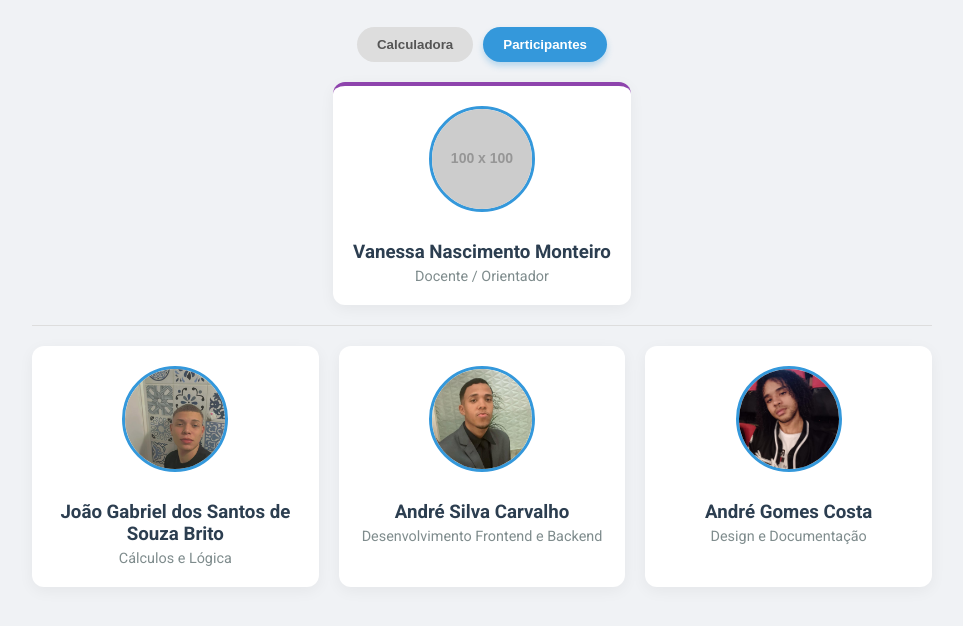
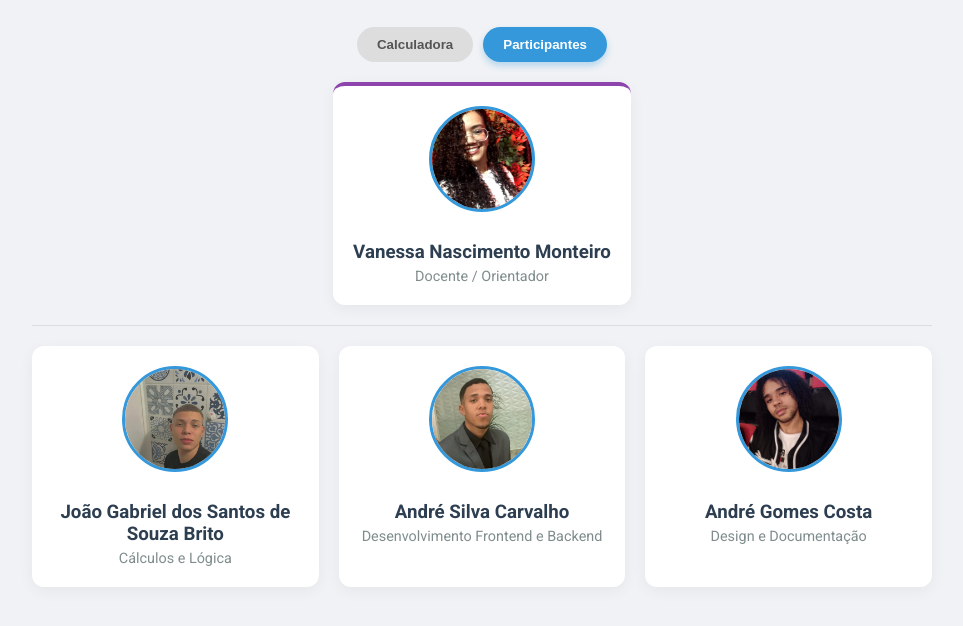
Before and after one commit to Dekko0/Projeto-Radar-Matem-tico-Limites-e-Derivadas-Atualizado-2, a plain HTML site: page index.html in a window 1280 px wide. Both pictures are taken after a click on the button "Participantes". Shown: the part 106-732 px from the top of the page, without its empty margins (158-1121 px from the left). Drawn offline with nearby package versions, Linux system fonts and the light colour scheme; placeholder pictures from the web are drawn by us.

Commit message:
Update index.html

```diff
--- a/index.html
+++ b/index.html
@@ -52,7 +52,7 @@
 
         <div class="teacher-container">
             <div class="member-card">
-                <img src="./img/foto-docente.jpg" alt="Foto do Docente" onerror="this.src='https://via.placeholder.com/100'">
+                <img src="./img/foto-vanessa_monteiro.jpg" alt="Foto do Docente" onerror="this.src='https://via.placeholder.com/100'">
                 <h3>Vanessa Nascimento Monteiro</h3>
                 <p>Docente / Orientador</p>
             </div>
@@ -86,4 +86,5 @@
 <script src="script.js"></script>
 
 </body>
+
 </html>
```
